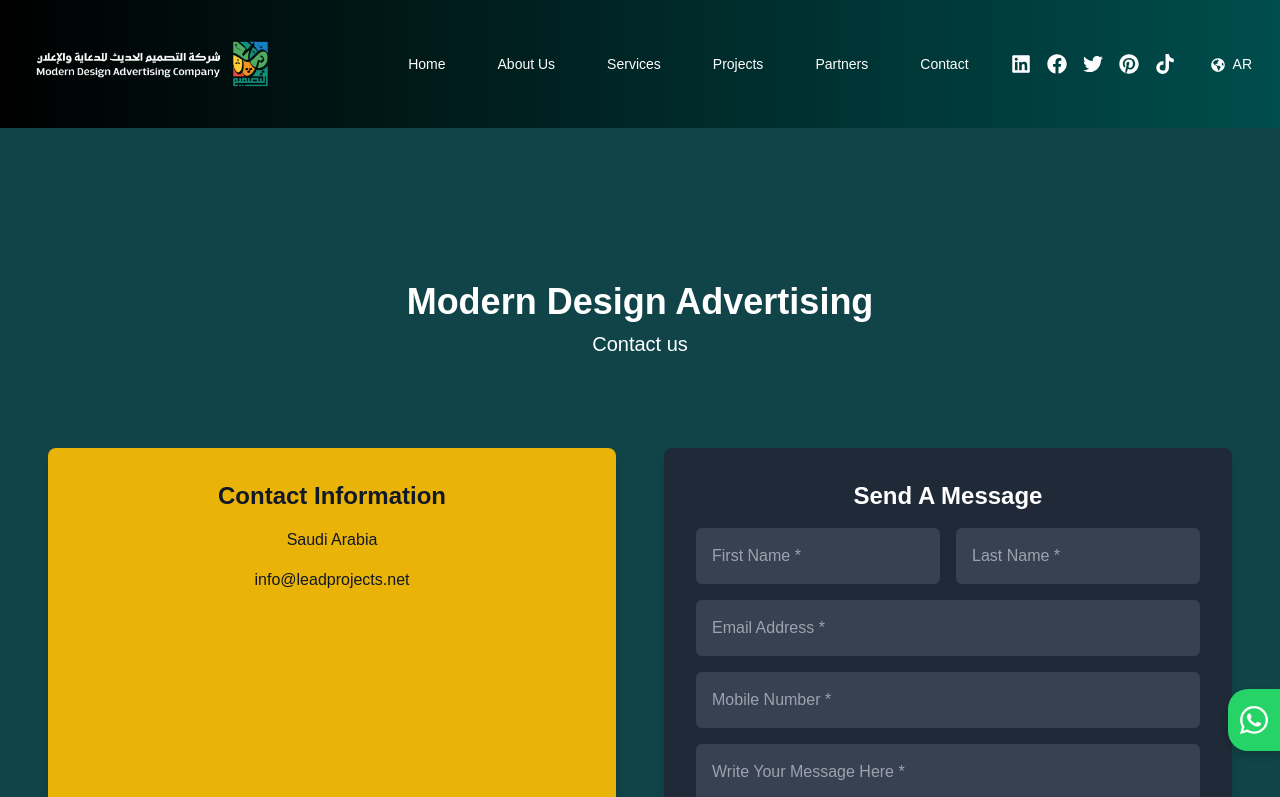
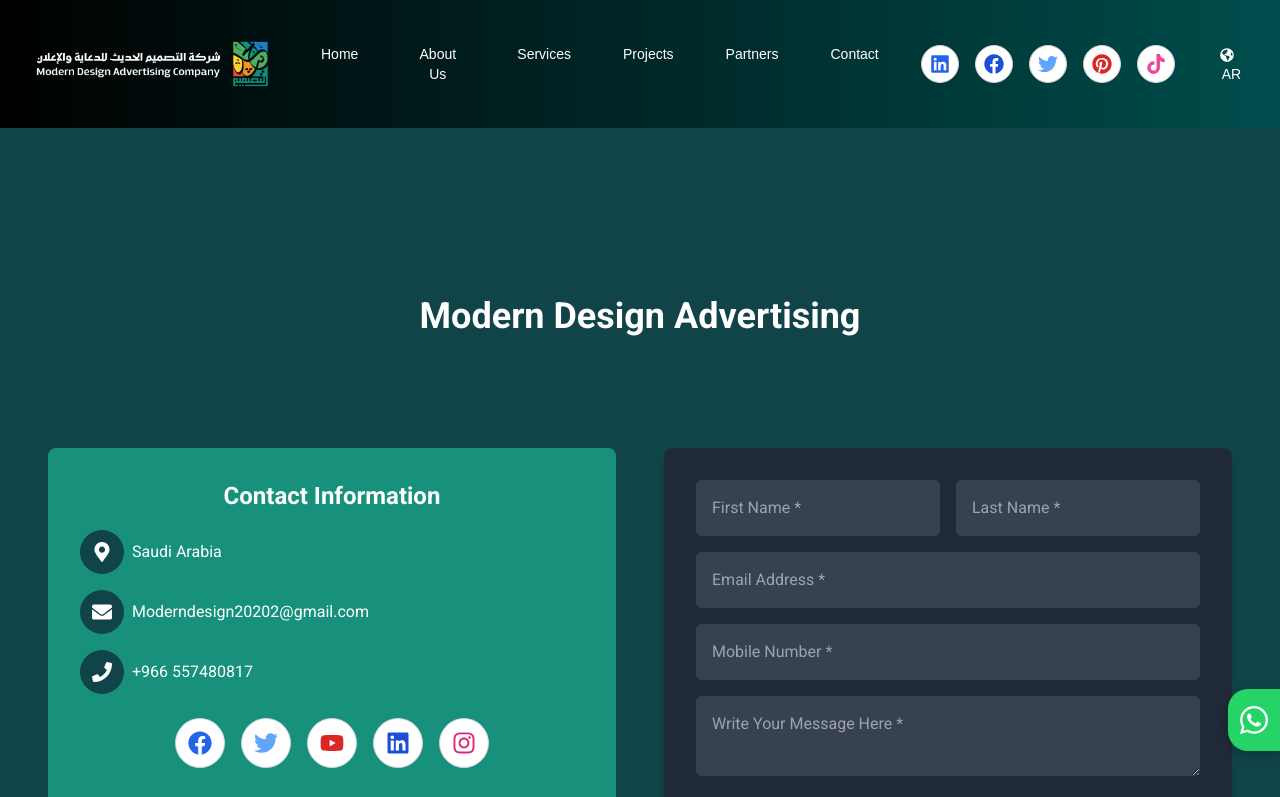
Before and after one commit to OmniaRafat232111121/moderndesign, a React (Create React App) app: page /contact in a window 1280 px wide. Shown: the top 797 px of the page. Built offline with nearby package versions, Linux system fonts and the light colour scheme.

Commit message:
contactus

```diff
--- a/src/App.js
+++ b/src/App.js
@@ -56,7 +56,7 @@ function App() {
         <Route path="/gallery" element={<Gallery language={language} data-aos="fade-up" />} />
         <Route path="/aims" element={<Aims language={language} data-aos="fade-up" />} />
         <Route path="/cover" element={<Cover data-aos="fade-up" />} />
-        <Route path="/contact" element={<ContactUs data-aos="fade-up" />} />
+        <Route path="/contact" element={<ContactUs  language={language} data-aos="fade-up" />} />
 
         <Route path="/partners" element={<Partners_Page language={language} data-aos="fade-up" />} />
       </Routes>
--- a/src/components/ContactUs.jsx
+++ b/src/components/ContactUs.jsx
@@ -1,83 +1,206 @@
-import React from 'react';
+import React, { useState } from 'react';
+import { motion } from 'framer-motion';
+import { FaMapMarkerAlt, FaEnvelope, FaPhone, FaFacebook, FaTwitter, FaYoutube, FaLinkedin, FaInstagram } from 'react-icons/fa';
+import en from '../locales/en';
+import { ar } from '../locales/ar';
 
-const ContactUs = () => {
+const ContactUs = ({ language }) => {
+  const [formData, setFormData] = useState({
+    firstName: '',
+    lastName: '',
+    email: '',
+    phone: '',
+    message: ''
+  });
+
+  const handleChange = (e) => {
+    const { name, value } = e.target;
+    setFormData({
+      ...formData,
+      [name]: value
+    });
+  };
+
+  const handleSubmit = (e) => {
+    e.preventDefault();
+    const mailtoLink = `mailto:Moderndesign20202@gmail.com?subject=Contact Form Submission&body=
+      ${language === 'en' ? 'First Name' : 'الاسم الأول'}: ${formData.firstName}%0D%0A
+      ${language === 'en' ? 'Last Name' : 'الكنية'}: ${formData.lastName}%0D%0A
+      ${language === 'en' ? 'Email' : 'البريد الإلكتروني'}: ${formData.email}%0D%0A
+      ${language === 'en' ? 'Phone' : 'رقم الجوال'}: ${formData.phone}%0D%0A
+      ${language === 'en' ? 'Message' : 'رسالة'}: ${formData.message}`;
+    window.location.href = mailtoLink;
+  };
+
+  const t = language === 'en' ? en : ar;
+
   return (
-    <div className="relative text-white py-16">
+    <motion.div
+    className={`relative text-white py-16 ${language === 'en' ? 'font-en' : 'font-ar'}`}
+
+      initial={{ opacity: 0 }}
+      animate={{ opacity: 1 }}
+      transition={{ duration: 1 }}
+    >
       {/* Background Image Section */}
 
+      {/* Overlay Section with Text */}
+      <motion.div
+        className="relative z-10 flex flex-col items-center justify-center h-64"
+        initial={{ y: -50, opacity: 0 }}
+        animate={{ y: 0, opacity: 1 }}
+        transition={{ duration: 1, delay: 0.5 }}
+      >
+        <h2 className="text-4xl font-bold mb-2">{t.modern_design_advertising}</h2>
 
-      {/* Overlay Section with Text */}
-      <div className="relative z-10 flex flex-col items-center justify-center h-64 ">
-        <h2 className="text-4xl font-bold mb-2">Modern Design Advertising</h2>
-        <p className="text-xl">Contact us</p>
-      </div>
+      </motion.div>
 
-      <div className="relative z-20 container mx-auto px-6 md:px-12 py-16">
+      <motion.div
+        className="relative z-20 container mx-auto px-6 md:px-12 py-16"
+        initial={{ y: 50, opacity: 0 }}
+        animate={{ y: 0, opacity: 1 }}
+        transition={{ duration: 1, delay: 1 }}
+      >
         <div className="grid grid-cols-1 md:grid-cols-2 gap-12">
+          {/* Contact Information */}
+          <motion.div
+            className="p-8 text-white bg-secondary rounded-lg "
+            initial={{ x: -50, opacity: 0 }}
+            animate={{ x: 0, opacity: 1 }}
+            transition={{ duration: 1, delay: 1.5 }}
+          >
+            <h3 className="text-2xl font-bold mb-4 border-b-2 cursor-pointer
+             border-transparent hover:border-primary transition duration-300 ease-in-out hover:text-primary">
+  {t.contact_info}
+</h3>
 
-          {/* Contact Information */}
-          <div className="bg-yellow-500 p-8 rounded-lg shadow-lg text-gray-900">
-            <h3 className="text-2xl font-bold mb-4">Contact Information</h3>
-            <div className="mb-4">
-              <p><i className="fas fa-map-marker-alt"></i> Saudi Arabia</p>
+            <div className="mb-4 flex items-center">
+              <div className="bg-primary p-3 cursor-pointer rounded-full hover:border-2 hover:border-heading flex items-center justify-center">
+                <FaMapMarkerAlt className="text-white text-xl" />
+              </div>
+              <p className="flex-1 ml-2 text-left">{t.saudi_arabia}</p>
             </div>
-            <div className="mb-4">
-              <p><i className="fas fa-envelope"></i> info@leadprojects.net</p>
+
+            <div className="mb-4 flex items-center">
+              <div className="bg-primary p-3 cursor-pointer rounded-full hover:border-2 hover:border-heading flex items-center justify-center">
+                <FaEnvelope className="text-white text-xl" />
+              </div>
+              <p className="flex-1 ml-2 text-left">Moderndesign20202@gmail.com</p>
             </div>
-            <div className="mb-4">
-              <p><i className="fas fa-phone"></i> </p>
+
+            <div className="mb-4 flex items-center">
+              <div className="bg-primary p-3 cursor-pointer rounded-full hover:border-2 hover:border-heading flex items-center justify-center">
+                <FaPhone className="text-white text-xl" />
+              </div>
+              <p className="flex-1 ml-2 text-left">+966 557480817</p>
             </div>
-            <div className="flex space-x-4 text-2xl">
-              <a href="#" className="hover:text-gray-800"><i className="fab fa-facebook"></i></a>
-              <a href="#" className="hover:text-gray-800"><i className="fab fa-twitter"></i></a>
-              <a href="#" className="hover:text-gray-800"><i className="fab fa-youtube"></i></a>
-              <a href="#" className="hover:text-gray-800"><i className="fab fa-linkedin"></i></a>
-              <a href="#" className="hover:text-gray-800"><i className="fab fa-instagram"></i></a>
-            </div>
-          </div>
+
+            <div className={`flex items-center justify-center ${language === 'en' ? 'space-x-4' : 'space-x-reverse space-x-4'} text-2xl mt-6`}>
+  <button
+    onClick={() => window.open('https://www.facebook.com', '_blank')}
+    className="bg-white p-3 rounded-full border border-gray-300 hover:bg-gray-100 transition duration-300 ease-in-out transform hover:scale-110"
+    aria-label="Visit our Facebook page"
+  >
+    <FaFacebook className="text-blue-600 " />
+  </button>
+  <button
+    onClick={() => window.open('https://www.twitter.com', '_blank')}
+    className="bg-white p-3 rounded-full border border-gray-300 hover:bg-gray-100 transition duration-300 ease-in-out transform hover:scale-110"
+    aria-label="Visit our Twitter page"
+  >
+    <FaTwitter className="text-blue-400" />
+  </button>
+  <button
+    onClick={() => window.open('https://www.youtube.com', '_blank')}
+    className="bg-white p-3 rounded-full border border-gray-300 hover:bg-gray-100 transition duration-300 ease-in-out transform hover:scale-110"
+    aria-label="Visit our YouTube page"
+  >
+    <FaYoutube className="text-red-600" />
+  </button>
+  <button
+    onClick={() => window.open('https://www.linkedin.com', '_blank')}
+    className="bg-white p-3 rounded-full border border-gray-300 hover:bg-gray-100 transition duration-300 ease-in-out transform hover:scale-110"
+    aria-label="Visit our LinkedIn page"
+  >
+    <FaLinkedin className="text-blue-700" />
+  </button>
+  <button
+    onClick={() => window.open('https://www.instagram.com', '_blank')}
+    className="bg-white p-3 rounded-full border border-gray-300 hover:bg-gray-100 transition duration-300 ease-in-out transform hover:scale-110"
+    aria-label="Visit our Instagram page"
+  >
+    <FaInstagram className="text-pink-600" />
+  </button>
+</div>
+
+          </motion.div>
 
           {/* Contact Form */}
-          <div className="bg-gray-800 p-8 rounded-lg shadow-lg">
-            <h3 className="text-2xl font-bold mb-4">Send A Message</h3>
-            <form>
+          <motion.div
+            className="bg-gray-800 p-8 rounded-lg shadow-lg"
+            initial={{ x: 50, opacity: 0 }}
+            animate={{ x: 0, opacity: 1 }}
+            transition={{ duration: 1, delay: 2 }}
+          >
+            <form onSubmit={handleSubmit}>
               <div className="grid grid-cols-1 md:grid-cols-2 gap-4">
                 <input
                   type="text"
-                  placeholder="First Name *"
-                  className="p-4 bg-gray-700 rounded-md focus:outline-none focus:ring-2 focus:ring-yellow-500"
+                  name="firstName"
+                  placeholder={`${t.first_name} *`}
+                  className="p-4 bg-gray-700 rounded-md focus:outline-none focus:ring-2 focus:ring-heading"
+                  value={formData.firstName}
+                  onChange={handleChange}
+                  required
                 />
                 <input
                   type="text"
-                  placeholder="Last Name *"
-                  className="p-4 bg-gray-700 rounded-md focus:outline-none focus:ring-2 focus:ring-yellow-500"
+                  name="lastName"
+                  placeholder={`${t.last_name} *`}
+                  className="p-4 bg-gray-700 rounded-md focus:outline-none focus:ring-2 focus:ring-heading"
+                  value={formData.lastName}
+                  onChange={handleChange}
+                  required
                 />
               </div>
               <input
                 type="email"
-                placeholder="Email Address *"
-                className="w-full mt-4 p-4 bg-gray-700 rounded-md focus:outline-none focus:ring-2 focus:ring-yellow-500"
+                name="email"
+                placeholder={`${t.email_address} *`}
+                className="w-full mt-4 p-4 bg-gray-700 rounded-md focus:outline-none focus:ring-2 focus:ring-heading"
+                value={formData.email}
+                onChange={handleChange}
+                required
               />
               <input
                 type="tel"
-                placeholder="Mobile Number *"
-                className="w-full mt-4 p-4 bg-gray-700 rounded-md focus:outline-none focus:ring-2 focus:ring-yellow-500"
+                name="phone"
+                placeholder={`${t.mobile_number} *`}
+                className="w-full mt-4 p-4 bg-gray-700 rounded-md focus:outline-none focus:ring-2 focus:ring-heading"
+                value={formData.phone}
+                onChange={handleChange}
+                required
               />
               <textarea
-                placeholder="Write Your Message Here *"
-                className="w-full mt-4 p-4 bg-gray-700 rounded-md focus:outline-none focus:ring-2 focus:ring-yellow-500"
+                name="message"
+                placeholder={`${t.write_your_message} *`}
+                className="w-full mt-4 p-4 bg-gray-700 rounded-md focus:outline-none focus:ring-2 focus:ring-heading"
+                value={formData.message}
+                onChange={handleChange}
+                required
               ></textarea>
               <button
                 type="submit"
-                className="mt-4 bg-yellow-500 text-gray-900 px-6 py-3 rounded-md font-bold hover:bg-yellow-600 focus:outline-none focus:ring-2 focus:ring-yellow-600"
+                className="mt-4 bg-heading text-white px-6 py-3 rounded-md font-bold hover:bg-primary hover:text-heading
+                 hover:bg-primaryfocus:outline-none focus:ring-2 focus:ring-primary"
               >
-                Send
+                {t.send}
               </button>
             </form>
-          </div>
-
+          </motion.div>
         </div>
-      </div>
-    </div>
+      </motion.div>
+    </motion.div>
   );
 };
 
--- a/src/components/Navbar.jsx
+++ b/src/components/Navbar.jsx
@@ -68,22 +68,48 @@ const Navbar = ({ language, toggleLanguage }) => {
 
             <div className={`flex space-x-4 ${language === 'ar' ? 'space-x-reverse' : ''}`}>
   {/* Social Media Links */}
-              <a href="https://www.linkedin.com" target="_blank" rel="noopener noreferrer" className="hover:text-heading">
-                <FaLinkedin size={20} />
+  <a
+    href="https://www.linkedin.com"
+    target="_blank"
+    rel="noopener noreferrer"
+    className="bg-white p-2 rounded-full border border-gray-300 hover:bg-blue-600 transition duration-300 ease-in-out transform hover:scale-110"
+  >
+    <FaLinkedin size={20} className="text-blue-600 hover:text-white" />
   </a>
-              <a href="https://www.facebook.com" target="_blank" rel="noopener noreferrer" className="hover:text-heading">
-                <FaFacebook size={20} />
+  <a
+    href="https://www.facebook.com"
+    target="_blank"
+    rel="noopener noreferrer"
+    className="bg-white p-2 rounded-full border border-gray-300 hover:bg-blue-700 transition duration-300 ease-in-out transform hover:scale-110"
+  >
+    <FaFacebook size={20} className="text-blue-700 hover:text-white" />
   </a>
-              <a href="https://www.twitter.com" target="_blank" rel="noopener noreferrer" className="hover:text-heading">
-                <FaTwitter size={20} />
+  <a
+    href="https://www.twitter.com"
+    target="_blank"
+    rel="noopener noreferrer"
+    className="bg-white p-2 rounded-full border border-gray-300 hover:bg-blue-400 transition duration-300 ease-in-out transform hover:scale-110"
+  >
+    <FaTwitter size={20} className="text-blue-400 hover:text-white" />
   </a>
-              <a href="https://www.pinterest.com" target="_blank" rel="noopener noreferrer" className="hover:text-heading">
-                <FaPinterest size={20} />
+  <a
+    href="https://www.pinterest.com"
+    target="_blank"
+    rel="noopener noreferrer"
+    className="bg-white p-2 rounded-full border border-gray-300 hover:bg-red-600 transition duration-300 ease-in-out transform hover:scale-110"
+  >
+    <FaPinterest size={20} className="text-red-600 hover:text-white" />
   </a>
-              <a href="https://www.tiktok.com" target="_blank" rel="noopener noreferrer" className="hover:text-heading">
-                <FaTiktok size={20} />
+  <a
+    href="https://www.tiktok.com"
+    target="_blank"
+    rel="noopener noreferrer"
+    className="bg-white p-2 rounded-full border border-gray-300 hover:bg-pink-500 transition duration-300 ease-in-out transform hover:scale-110"
+  >
+    <FaTiktok size={20} className="text-pink-500 hover:text-white" />
   </a>
 </div>
+
 
             <button
               onClick={toggleLanguage}
--- /dev/null
+++ b/src/locales/en.jsx
@@ -0,0 +1,14 @@
+const en = {
+    contact_info: "Contact Information",
+    first_name: "First Name",
+    last_name: "Last Name",
+    email_address: "Email Address",
+    mobile_number: "Mobile Number",
+    write_your_message: "Write Your Message Here",
+    send: "Send",
+    saudi_arabia: "Saudi Arabia",
+    contact_us: "Contact us",
+    modern_design_advertising: "Modern Design Advertising"
+  };
+
+  export default en;
```
Also changed, not shown: src/components/Partners_Page.jsx (+25 -6 lines), src/components/Projects.jsx (+33 -18 lines), src/locales/ar.jsx (+10 -0 lines). Lines whose indentation alone changed are shown as unchanged.
